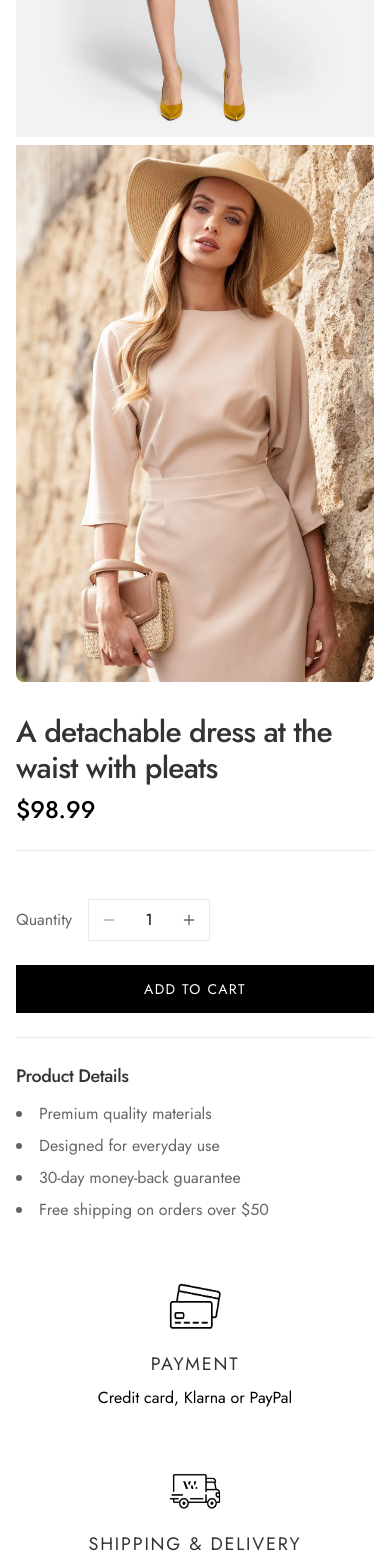
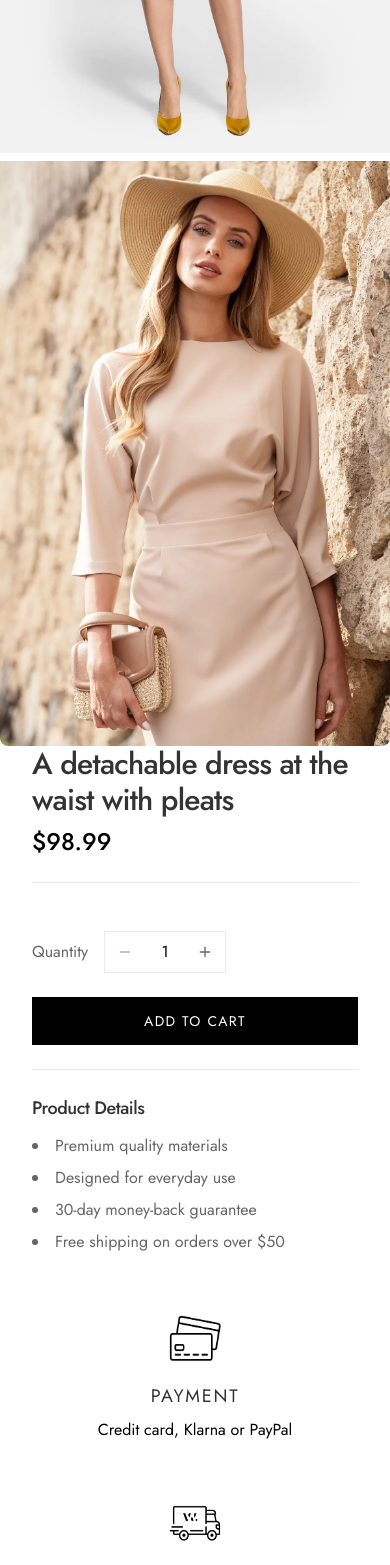
Before and after one commit to ihza6661/frontend-duainsan.story, a React (Vite) app: page /product/2 in a window 390 px wide. Shown: the part 432-1997 px from the top of the page. Built offline with nearby package versions, Linux system fonts and the light colour scheme.

Commit message:
Reverted to commit 62fc759dbeb08822c67075fb57dbba34f7734e0c

```diff
--- a/src/components/product/ProductHero.tsx
+++ b/src/components/product/ProductHero.tsx
@@ -18,12 +18,10 @@ const ProductHero = ({
   onAddToCart,
 }: ProductHeroProps) => {
   return (
-    <div className="grid grid-cols-1 md:grid-cols-2 gap-8 relative">
-      <div className="md:h-full">
-        <ProductGallery images={product.images} productName={product.name} />
-      </div>
+    <div className="grid grid-cols-1 md:grid-cols-2">
+      <ProductGallery images={product.images} productName={product.name} />
 
-      <div className="sticky top-24 h-fit self-start max-w-[500px]">
+      <div className="sticky container top-24 self-start max-w-[500px]">
         <h1 className="text-3xl font-medium mb-2">{product.name}</h1>
         <p className="text-2xl text-shop-accent font-medium mb-6">
           ${product.price.toFixed(2)}
--- a/src/pages/ProductDetail.tsx
+++ b/src/pages/ProductDetail.tsx
@@ -1,4 +1,3 @@
-
 import { useState, useEffect } from "react";
 import { useParams, Link } from "react-router-dom";
 import { Product, getProductById } from "@/lib/data";
@@ -89,7 +88,6 @@ const ProductDetail = () => {
     <div className="min-h-screen flex flex-col">
       <Header />
       <main className="flex-grow">
-        <div className="container px-4 py-8">
           <ProductHero
             product={product}
             quantity={quantity}
@@ -105,9 +103,10 @@ const ProductDetail = () => {
 
           <BrandSlider />
           <LuxuryFashionSlider />
-        </div>
 
-        <div className="container px-4 my-6">
+          {/* PRODUCT RECOMENDATION */}
+
+          <div className="px-8 my-6">
           <Breadcrumb>
             <BreadcrumbList>
               <BreadcrumbItem>
@@ -129,7 +128,6 @@ const ProductDetail = () => {
           </Breadcrumb>
         </div>
       </main>
-      <Footer />
     </div>
   );
 };
```
